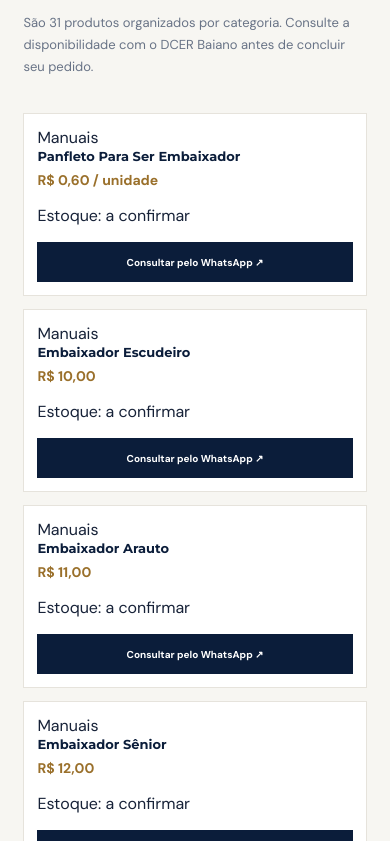
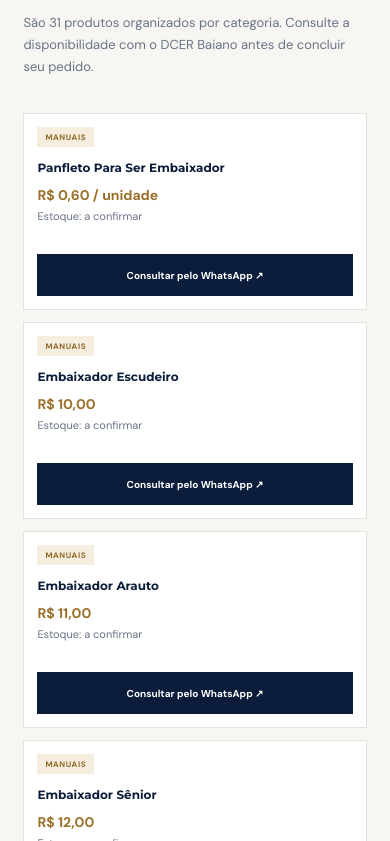
Before and after one commit to manelteixeira/loja-er., a plain HTML site: page index.html in a window 390 px wide. Shown: the part 1159-2000 px from the top of the page. Drawn offline with Linux system fonts and the light colour scheme.

Commit message:
Atualiza vitrine da Loja ER para o DCER Baiano

```diff
--- a/css/style.css
+++ b/css/style.css
@@ -25,12 +25,12 @@ a { color: inherit; text-decoration: none; }
 .header-link { color: var(--navy); font-size: 13px; font-weight: 700; }
 .header-link span { color: #b78631; margin-left: 5px; }
 .hero { min-height: 470px; padding: 78px 10%; position: relative; overflow: hidden; display: flex; align-items: center; background: var(--navy); color: var(--white); }
-.hero-content { position: relative; z-index: 1; width: 58%; max-width: 620px; }
+.hero-content { position: relative; z-index: 1; width: 58%; max-width: 650px; }
 .eyebrow { display: inline-flex; align-items: center; gap: 10px; color: var(--gold); font-size: 10px; font-weight: 700; letter-spacing: 2px; }
 .eyebrow-line { width: 25px; height: 1px; background: var(--gold); }
 .hero h1 { margin: 22px 0 17px; font: 800 clamp(36px, 5vw, 58px)/1.12 var(--font-display); letter-spacing: -2px; }
 .hero h1 span { color: var(--gold-light); }
-.hero-content > p { max-width: 430px; color: #c6cfdd; font-size: 15px; line-height: 1.7; }
+.hero-content > p { max-width: 490px; color: #c6cfdd; font-size: 15px; line-height: 1.7; }
 .primary-button, .secondary-button { min-height: 48px; padding: 0 22px; display: inline-flex; align-items: center; justify-content: center; gap: 20px; font-size: 12px; font-weight: 700; transition: transform .2s, background .2s; }
 .primary-button { margin-top: 18px; background: var(--gold); color: var(--navy); }
 .primary-button:hover, .secondary-button:hover { transform: translateY(-2px); }
@@ -46,26 +46,24 @@ a { color: inherit; text-decoration: none; }
 .mission-label { margin: 0 0 14px; color: #98702e; font-size: 10px; font-weight: 700; letter-spacing: 2px; }
 .mission-section blockquote { margin: 0; color: var(--navy); font: 500 clamp(16px, 2vw, 20px)/1.8 var(--font-body); }
 .mission-reference { margin: 18px 0 0; color: var(--muted); font-size: 11px; }
-.products-section { max-width: 1180px; margin: auto; padding: 86px 7% 100px; }
+.products-section { max-width: 1280px; margin: auto; padding: 86px 7% 100px; }
 .section-heading { display: flex; justify-content: space-between; align-items: end; gap: 35px; margin-bottom: 35px; }
 .section-heading h2, .contact-strip h2 { margin: 13px 0 0; color: var(--navy); font: 800 clamp(27px, 3.5vw, 38px)/1.2 var(--font-display); letter-spacing: -1px; }
 .section-heading h2 span { color: #b78631; }
-.section-heading > p { max-width: 330px; margin: 0 0 3px; color: var(--muted); font-size: 13px; line-height: 1.7; }
-.product-grid { display: grid; grid-template-columns: repeat(2, minmax(0, 1fr)); gap: 22px; }
-.empty-state { grid-column: 1 / -1; padding: 55px 20px; text-align: center; background: var(--white); border: 1px solid var(--border); }
-.empty-icon { width: 52px; height: 52px; margin: 0 auto 15px; display: grid; place-items: center; border-radius: 50%; background: #f5eddd; color: #a77b2c; font-size: 23px; }
-.empty-state h3 { margin: 0 0 8px; color: var(--navy); font: 700 17px var(--font-display); }
-.empty-state p { margin: 0; color: var(--muted); font-size: 13px; line-height: 1.6; }
-.product-card { overflow: hidden; background: var(--white); border: 1px solid var(--border); }
-.product-image { width: 100%; aspect-ratio: 4 / 3; display: block; object-fit: cover; background: #ece9e1; }
-.product-info { padding: 19px; }
-.product-info h3 { margin: 0 0 7px; color: var(--navy); font: 700 16px var(--font-display); }
-.product-price { margin: 0 0 16px; color: #9a702b; font-size: 16px; font-weight: 700; }
-.product-button { width: 100%; min-height: 43px; display: flex; align-items: center; justify-content: center; gap: 8px; background: var(--navy); color: var(--white); font-size: 12px; font-weight: 700; }
+.section-heading > p { max-width: 360px; margin: 0 0 3px; color: var(--muted); font-size: 13px; line-height: 1.7; }
+.product-grid { display: grid; grid-template-columns: repeat(3, minmax(0, 1fr)); gap: 18px; }
+.product-card { min-width: 0; overflow: hidden; display: flex; background: var(--white); border: 1px solid var(--border); transition: transform .2s, box-shadow .2s; }
+.product-card:hover { transform: translateY(-3px); box-shadow: 0 10px 25px rgba(11,29,58,.08); }
+.product-info { width: 100%; min-height: 205px; padding: 19px; display: flex; flex-direction: column; align-items: flex-start; }
+.product-category { margin-bottom: 12px; padding: 5px 8px; background: #f5eddd; color: #8d6728; font-size: 9px; font-weight: 700; letter-spacing: .6px; text-transform: uppercase; }
+.product-info h3 { margin: 0 0 9px; color: var(--navy); font: 700 15px/1.45 var(--font-display); }
+.product-price { margin: 0 0 5px; color: #9a702b; font-size: 16px; font-weight: 700; }
+.product-stock { margin: 0 0 15px; color: var(--muted); font-size: 11px; }
+.product-button { width: 100%; min-height: 42px; margin-top: auto; display: flex; align-items: center; justify-content: center; gap: 8px; background: var(--navy); color: var(--white); font-size: 11px; font-weight: 700; text-align: center; }
 .product-button:hover { background: var(--navy-light); }
 .contact-strip { padding: 48px 10%; display: flex; justify-content: space-between; align-items: center; gap: 25px; background: #eee9dd; }
 .contact-strip h2 { font-size: 27px; }
-.contact-strip p { margin: 9px 0 0; color: var(--muted); font-size: 13px; }
+.contact-strip p { margin: 9px 0 0; color: var(--muted); font-size: 13px; line-height: 1.6; }
 .secondary-button { flex-shrink: 0; background: var(--navy); color: var(--white); }
 .site-footer { min-height: 105px; padding: 25px 7%; display: flex; align-items: center; justify-content: space-between; gap: 15px; background: #07152b; color: #c6cfdd; }
 .footer-brand { color: var(--white); font: 800 14px var(--font-display); letter-spacing: 1px; }
@@ -76,8 +74,8 @@ a { color: inherit; text-decoration: none; }
   .hero-content { width: 62%; }
   .hero-decoration { width: 250px; height: 250px; right: 4%; opacity: .35; }
   .decoration-text { font-size: 15px; letter-spacing: 3px; }
+  .product-grid { grid-template-columns: repeat(2, minmax(0, 1fr)); }
 }
-
 @media (max-width: 760px) {
   .site-header { min-height: 72px; padding: 0 5%; }
   .brand-mark { width: 39px; height: 39px; }
@@ -94,11 +92,12 @@ a { color: inherit; text-decoration: none; }
   .products-section { padding: 65px 6% 70px; }
   .section-heading { display: block; }
   .section-heading > p { margin-top: 15px; }
-  .product-grid { grid-template-columns: repeat(2, minmax(0, 1fr)); gap: 13px; }
-  .product-info { padding: 13px; }
-  .product-info h3 { font-size: 13px; }
+  .product-grid { grid-template-columns: repeat(2, minmax(0, 1fr)); gap: 12px; }
+  .product-info { min-height: 220px; padding: 13px; }
+  .product-info h3 { font-size: 12px; }
   .product-price { font-size: 14px; }
-  .product-button { min-height: 40px; font-size: 10px; }
+  .product-button { min-height: 42px; padding: 5px; font-size: 10px; }
+  .product-category { font-size: 8px; }
   .contact-strip { padding: 38px 7%; align-items: flex-start; flex-direction: column; }
   .site-footer { padding: 25px 6%; flex-wrap: wrap; }
   .site-footer p { order: 3; width: 100%; }
@@ -108,4 +107,5 @@ a { color: inherit; text-decoration: none; }
   .brand-copy strong { font-size: 11px; }
   .brand-copy small { font-size: 9px; }
   .product-grid { grid-template-columns: 1fr; }
+  .product-info { min-height: 195px; }
 }
```
